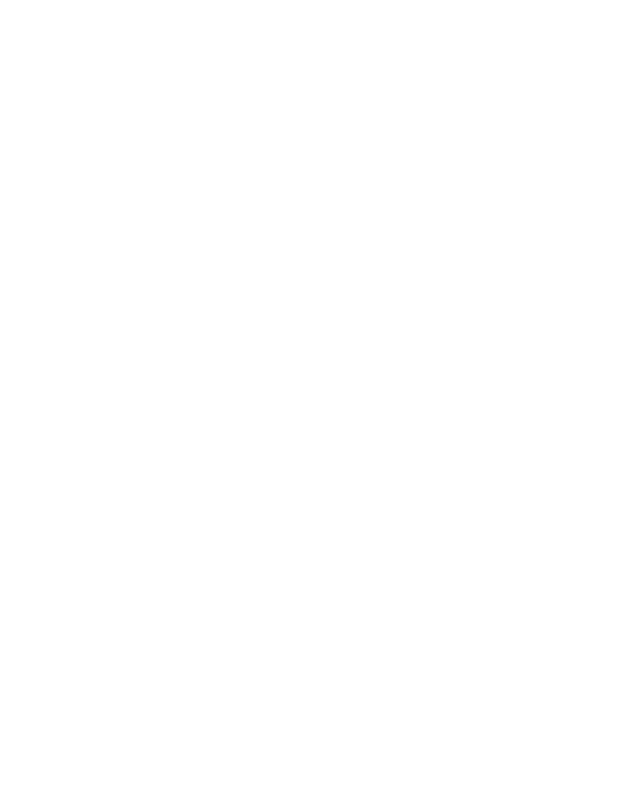
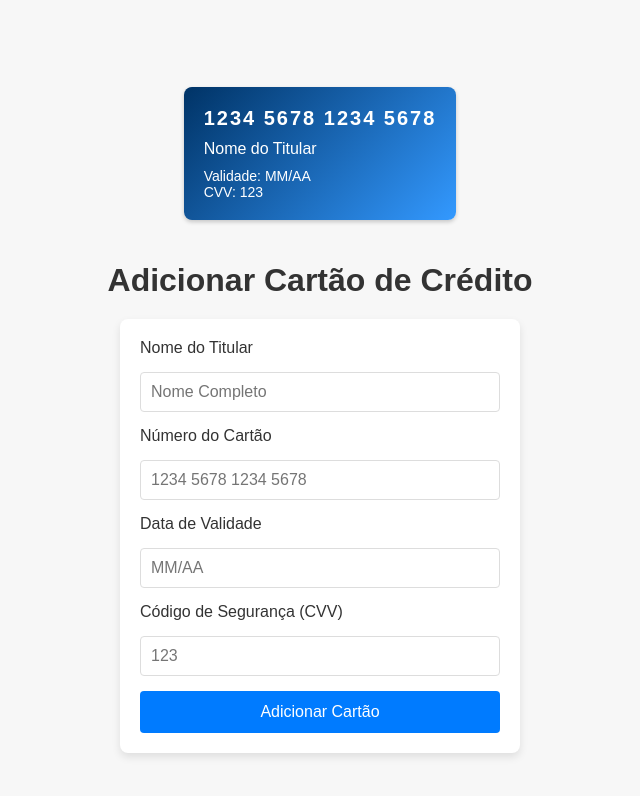
Before and after one commit to ronilson-candido/walletapplication, a React (Create React App) app: page /add-card in a window 1280 px wide. Before the commit this address had no page. Shown: the top 796 px of the page, without its empty margins (320-960 px from the left). Built offline with nearby package versions, Linux system fonts and the light colour scheme.

Commit message:
Normalize line endings

```diff
--- a/src/App.js
+++ b/src/App.js
@@ -1,12 +1,13 @@
 // src/App.js
 
-import React from "react";
-import { Route, Routes } from "react-router-dom";
-import Login from "./components/Login";
-import Home from "./components/Home";
-import Register from "./components/Register";
-import AddPhone from "./components/AddPhone";
-import VerifyCode from "./components/VerifyCode";
+import React from 'react';
+import { Route, Routes } from 'react-router-dom';
+import Login from './components/Login';
+import Home from './components/Home';
+import Register from './components/Register';
+import AddPhone from './components/AddPhone';
+import VerifyCode from './components/VerifyCode';
+import AddCard from './components/AddCard'; // Importar a página de adicionar cartão
 
 const App = () => {
   return (
@@ -16,6 +17,7 @@ const App = () => {
       <Route path="/register" element={<Register />} />
       <Route path="/add-phone" element={<AddPhone />} />
       <Route path="/verify-code" element={<VerifyCode />} />
+      <Route path="/add-card" element={<AddCard />} /> {/* Página para adicionar cartão */}
     </Routes>
   );
 };
--- /dev/null
+++ b/src/components/AddCard.js
@@ -0,0 +1,194 @@
+// src/components/AddCard.js
+
+import React, { useState } from 'react';
+import styled from 'styled-components';
+import { useNavigate } from 'react-router-dom';
+
+const AddCard = () => {
+  const [cardNumber, setCardNumber] = useState("");
+  const [expiryDate, setExpiryDate] = useState("");
+  const [cvv, setCvv] = useState("");
+  const [cardHolder, setCardHolder] = useState(""); // Novo campo para o nome do titular
+  const navigate = useNavigate();
+
+  const handleAddCard = () => {
+    const card = {
+      number: cardNumber,
+      expiryDate,
+      cvv,
+      cardHolder,
+    };
+
+    const savedCards = JSON.parse(localStorage.getItem('cards')) || [];
+    savedCards.push(card);
+    localStorage.setItem('cards', JSON.stringify(savedCards));
+
+    navigate('/home');
+  };
+
+  return (
+    <Container>
+      <CardPreview>
+        <Card>
+          <CardTop>
+            <CardNumber>{cardNumber || '1234 5678 1234 5678'}</CardNumber>
+          </CardTop>
+          <CardBottom>
+            <CardHolder>{cardHolder || 'Nome do Titular'}</CardHolder>
+            <CardDetails>
+              <Detail>Validade: {expiryDate || 'MM/AA'}</Detail>
+              <Detail>CVV: {cvv || '123'}</Detail>
+            </CardDetails>
+          </CardBottom>
+        </Card>
+      </CardPreview>
+      <Title>Adicionar Cartão de Crédito</Title>
+      <CardForm>
+        <Label htmlFor="cardHolder">Nome do Titular</Label>
+        <Input
+          id="cardHolder"
+          type="text"
+          placeholder="Nome Completo"
+          value={cardHolder}
+          onChange={(e) => setCardHolder(e.target.value)}
+        />
+
+        <Label htmlFor="cardNumber">Número do Cartão</Label>
+        <Input
+          id="cardNumber"
+          type="text"
+          placeholder="1234 5678 1234 5678"
+          value={cardNumber}
+          onChange={(e) => setCardNumber(e.target.value)}
+        />
+
+        <Label htmlFor="expiryDate">Data de Validade</Label>
+        <Input
+          id="expiryDate"
+          type="text"
+          placeholder="MM/AA"
+          value={expiryDate}
+          onChange={(e) => setExpiryDate(e.target.value)}
+        />
+
+        <Label htmlFor="cvv">Código de Segurança (CVV)</Label>
+        <Input
+          id="cvv"
+          type="text"
+          placeholder="123"
+          value={cvv}
+          onChange={(e) => setCvv(e.target.value)}
+        />
+
+        <Button onClick={handleAddCard}>Adicionar Cartão</Button>
+      </CardForm>
+    </Container>
+  );
+};
+
+const Container = styled.div`
+  display: flex;
+  flex-direction: column;
+  align-items: center;
+  justify-content: center;
+  height: 100vh;
+  background-color: #f7f7f7;
+  font-family: 'Montserrat', sans-serif;
+  padding: 20px;
+`;
+
+const CardPreview = styled.div`
+  margin-bottom: 20px;
+`;
+
+const Card = styled.div`
+  background: linear-gradient(135deg, #003366, #3399ff);
+  color: white;
+  padding: 20px;
+  border-radius: 8px;
+  box-shadow: 0 2px 4px rgba(0, 0, 0, 0.2);
+  width: 100%;
+  max-width: 400px;
+  box-sizing: border-box;
+  display: flex;
+  flex-direction: column;
+  gap: 10px;
+`;
+
+const CardTop = styled.div`
+  display: flex;
+  justify-content: center;
+  align-items: center;
+`;
+
+const CardNumber = styled.h3`
+  margin: 0;
+  font-size: 20px;
+  letter-spacing: 2px;
+`;
+
+const CardBottom = styled.div`
+  display: flex;
+  flex-direction: column;
+`;
+
+const CardHolder = styled.p`
+  margin: 0;
+  font-size: 16px;
+`;
+
+const CardDetails = styled.div`
+  margin-top: 10px;
+  font-size: 14px;
+`;
+
+const Detail = styled.p`
+  margin: 0;
+`;
+
+const Title = styled.h1`
+  margin-bottom: 20px;
+  color: #333;
+`;
+
+const CardForm = styled.div`
+  background: white;
+  padding: 20px;
+  border-radius: 8px;
+  box-shadow: 0 4px 8px rgba(0, 0, 0, 0.1);
+  width: 100%;
+  max-width: 400px;
+  box-sizing: border-box;
+  display: flex;
+  flex-direction: column;
+  gap: 15px;
+`;
+
+const Label = styled.label`
+  font-size: 16px;
+  color: #333;
+`;
+
+const Input = styled.input`
+  width: 100%;
+  padding: 10px;
+  border: 1px solid #ddd;
+  border-radius: 4px;
+  font-size: 16px;
+  box-sizing: border-box;
+`;
+
+const Button = styled.button`
+  padding: 12px;
+  background-color: #007bff;
+  color: white;
+  border: none;
+  border-radius: 4px;
+  font-size: 16px;
+  cursor: pointer;
+  &:hover {
+    background-color: #0056b3;
+  }
+`;
+
+export default AddCard;
--- a/src/components/Home.js
+++ b/src/components/Home.js
@@ -3,10 +3,13 @@
 import React, { useEffect, useState } from 'react';
 import styled from 'styled-components';
 import { getAuth } from "firebase/auth";
+import { useNavigate } from 'react-router-dom';
 
 const Home = () => {
   const [user, setUser] = useState(null);
+  const [cards, setCards] = useState([]);
   const auth = getAuth();
+  const navigate = useNavigate();
 
   useEffect(() => {
     const currentUser = auth.currentUser;
@@ -17,6 +20,30 @@ const Home = () => {
     const unsubscribe = auth.onAuthStateChanged(setUser);
     return () => unsubscribe();
   }, [auth]);
+
+  useEffect(() => {
+    const savedCards = JSON.parse(localStorage.getItem('cards')) || [];
+    setCards(savedCards);
+  }, []);
+
+  const handleRemoveCard = (index) => {
+    const updatedCards = cards.filter((_, i) => i !== index);
+    localStorage.setItem('cards', JSON.stringify(updatedCards));
+    setCards(updatedCards);
+  };
+
+  const handleAddCard = () => {
+    navigate('/add-card');
+  };
+
+  const getCardFlag = (number) => {
+    if (number.startsWith('4')) {
+      return 'https://logopng.com.br/logos/visa-17.png';
+    } else if (number.startsWith('5')) {
+      return 'https://brand.mastercard.com/content/dam/mccom/brandcenter/thumbnails/BR-PT/mcbc_refeicao-rev_84px.png';
+    }
+    return 'https://www.example.com/path-to-default-flag.png'; // Substitua por uma bandeira padrão ou deixe em branco
+  };
 
   return (
     <Container>
@@ -31,8 +58,35 @@ const Home = () => {
         )}
       </Header>
       <Content>
-        <h1>Bem-vindo ao Wallet Digital</h1>
-        <p>Esta é a página inicial.</p>
+        <h1>
+          <span style={{ color: '#007bff' }}>Carteira</span>
+          <span style={{ color: '#f57c00' }}>Digital</span>
+        </h1>
+        <ButtonContainer>
+          <Button onClick={handleAddCard}>Adicionar Cartão</Button>
+        </ButtonContainer>
+        {cards.length > 0 ? (
+          <CardList>
+            {cards.map((card, index) => (
+              <Card key={index}>
+                <CardTop>
+                  <CardNumber>{card.number}</CardNumber>
+                  <CardFlag src={getCardFlag(card.number)} alt="Bandeira do Cartão" />
+                </CardTop>
+                <CardBottom>
+                  <CardHolder>{card.cardHolder}</CardHolder>
+                  <CardDetails>
+                    <Detail>Validade: {card.expiryDate}</Detail>
+                    <Detail>CVV: {card.cvv}</Detail>
+                  </CardDetails>
+                </CardBottom>
+                <RemoveButton onClick={() => handleRemoveCard(index)}>Remover</RemoveButton>
+              </Card>
+            ))}
+          </CardList>
+        ) : (
+          <p>Nenhum cartão adicionado.</p>
+        )}
       </Content>
     </Container>
   );
@@ -81,4 +135,94 @@ const Content = styled.div`
   box-sizing: border-box;
 `;
 
+const ButtonContainer = styled.div`
+  margin-top: 20px;
+  display: flex;
+  justify-content: center;
+  gap: 10px;
+`;
+
+const Button = styled.button`
+  padding: 10px 20px;
+  background-color: #007bff;
+  color: white;
+  border: none;
+  border-radius: 4px;
+  font-size: 16px;
+  cursor: pointer;
+  &:hover {
+    background-color: #0056b3;
+  }
+`;
+
+const CardList = styled.div`
+  margin-top: 20px;
+  display: flex;
+  flex-direction: column;
+  gap: 10px;
+`;
+
+const Card = styled.div`
+  background: linear-gradient(135deg, #003366, #3399ff);
+  color: white;
+  padding: 20px;
+  border-radius: 8px;
+  box-shadow: 0 2px 4px rgba(0, 0, 0, 0.2);
+  display: flex;
+  flex-direction: column;
+  gap: 10px;
+  position: relative;
+`;
+
+const CardTop = styled.div`
+  display: flex;
+  justify-content: space-between;
+  align-items: center;
+`;
+
+const CardNumber = styled.h3`
+  margin: 0;
+  font-size: 20px;
+  letter-spacing: 2px;
+`;
+
+const CardFlag = styled.img`
+  width: 40px;
+  height: 30px;
+`;
+
+const CardBottom = styled.div`
+  display: flex;
+  flex-direction: column;
+`;
+
+const CardHolder = styled.p`
+  margin: 0;
+  font-size: 16px;
+`;
+
+const CardDetails = styled.div`
+  margin-top: 10px;
+  font-size: 14px;
+`;
+
+const Detail = styled.p`
+  margin: 0;
+`;
+
+const RemoveButton = styled.button`
+  position: absolute;
+  top: 80px;
+  right: 10px;
+  padding: 5px 10px;
+  background-color: #dc3545;
+  color: white;
+  border: none;
+  border-radius: 4px;
+  cursor: pointer;
+  &:hover {
+    background-color: #c82333;
+  }
+`;
+
 export default Home;
```
